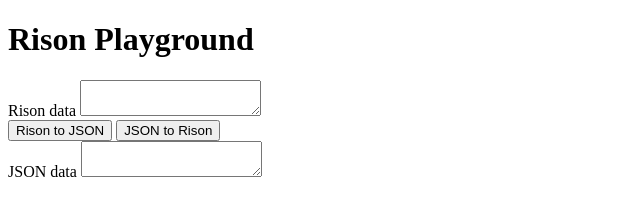
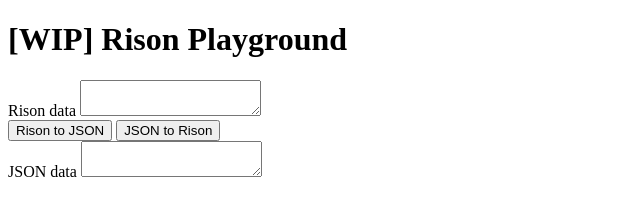
Before and after one commit to othree/rison.dev, a website: page index.html in a window 1280 px wide. Shown: the whole page, without its empty margins (0-640 px from the left). Drawn offline with nearby package versions, Linux system fonts and the light colour scheme.

Commit message:
Add WIP tag

```diff
--- a/index.html
+++ b/index.html
@@ -6,7 +6,7 @@
   </head>
   <body>
     <header>
-      <h1>Rison Playground</h1>
+      <h1>[WIP] Rison Playground</h1>
     </header>
     <div id="app" role="application">
       <div class="field">
```
